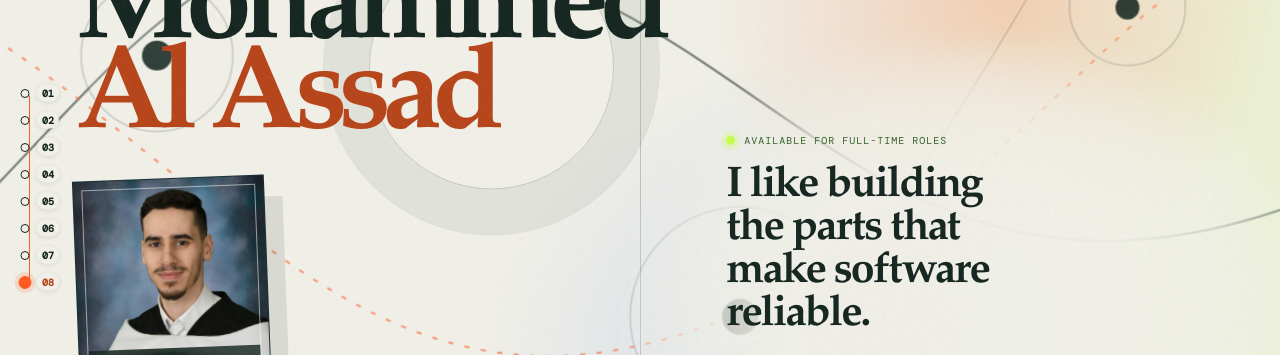
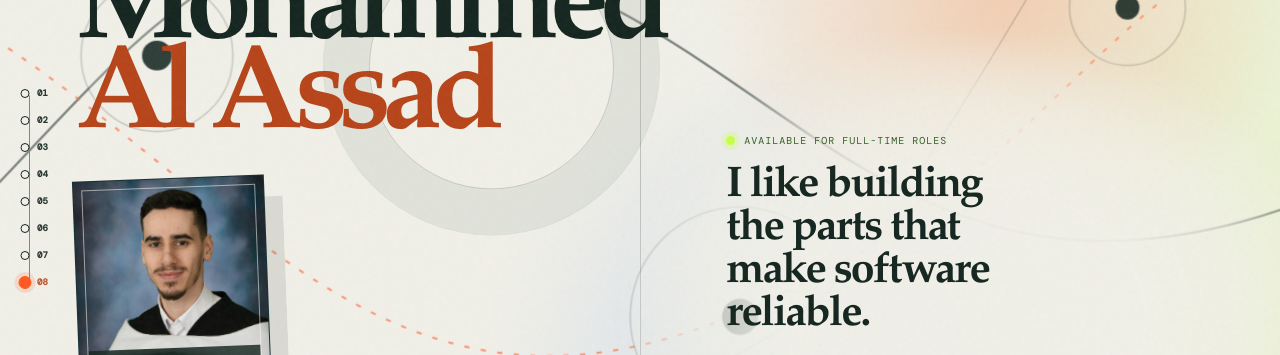
Before and after one commit to Pluhs/Portfolio, a React (Vite) app: page / in a window 1280 px wide. Shown: the part 213-568 px from the top of the page. Built offline with nearby package versions, Linux system fonts and the light colour scheme; a web font is replaced by a local one.

Commit message:
Restore expanded journey rail

```diff
--- a/src/styles.css
+++ b/src/styles.css
@@ -2506,11 +2506,10 @@ button {
   right: auto;
   left: 8px;
   z-index: 35;
-  width: 58px;
+  width: 104px;
   padding: 14px 6px 13px 29px;
   color: var(--ink);
   transform: translateY(-50%);
-  transition: width 200ms ease;
 }
 
 .journey-rail::before {
@@ -2532,11 +2531,6 @@ button {
   opacity: 0.98;
 }
 
-.journey-rail:hover,
-.journey-rail:focus-within {
-  width: 164px;
-}
-
 .journey-rail__track {
   position: absolute;
   top: 26px;
@@ -2597,23 +2591,12 @@ button {
 }
 
 .journey-rail a > span {
-  min-width: 22px;
-  min-height: 17px;
-  padding: 2px 3px;
-  border-radius: 999px;
-  display: inline-flex;
-  align-items: center;
-  justify-content: center;
-  background: rgba(241, 240, 232, 0.92);
-  box-shadow: 0 1px 5px rgba(20, 37, 31, 0.12);
-  font-size: 10px;
+  font-size: 9px;
   font-weight: 600;
-  opacity: 1;
+  opacity: 0.9;
 }
 
 .journey-rail a strong {
-  min-width: 0;
-  max-width: 0;
   overflow: hidden;
   font-size: 8px;
   font-weight: 500;
@@ -2626,7 +2609,6 @@ button {
 
 .journey-rail:hover a strong,
 .journey-rail:focus-within a strong {
-  max-width: 96px;
   opacity: 1;
   transform: none;
 }
```
